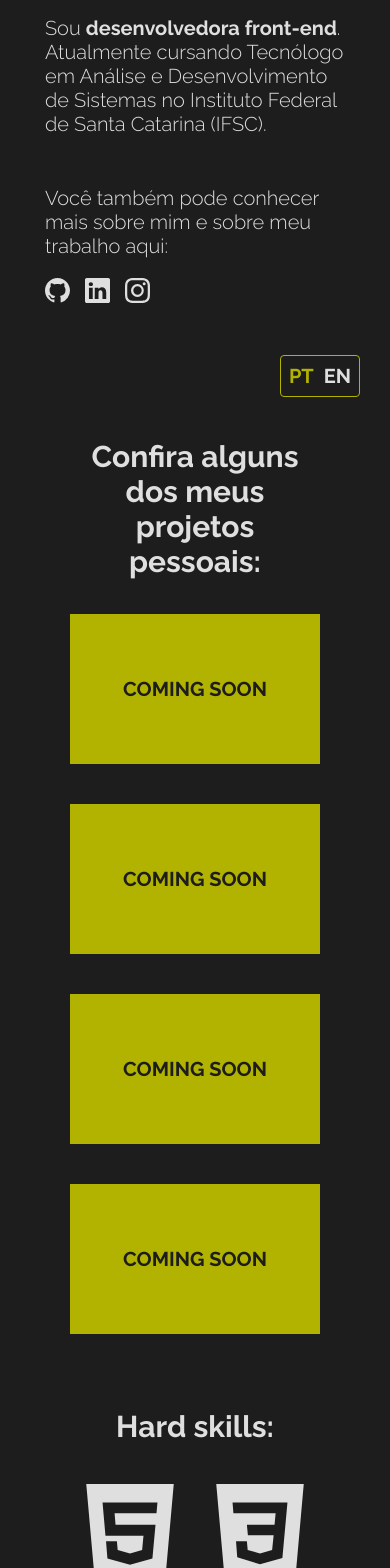
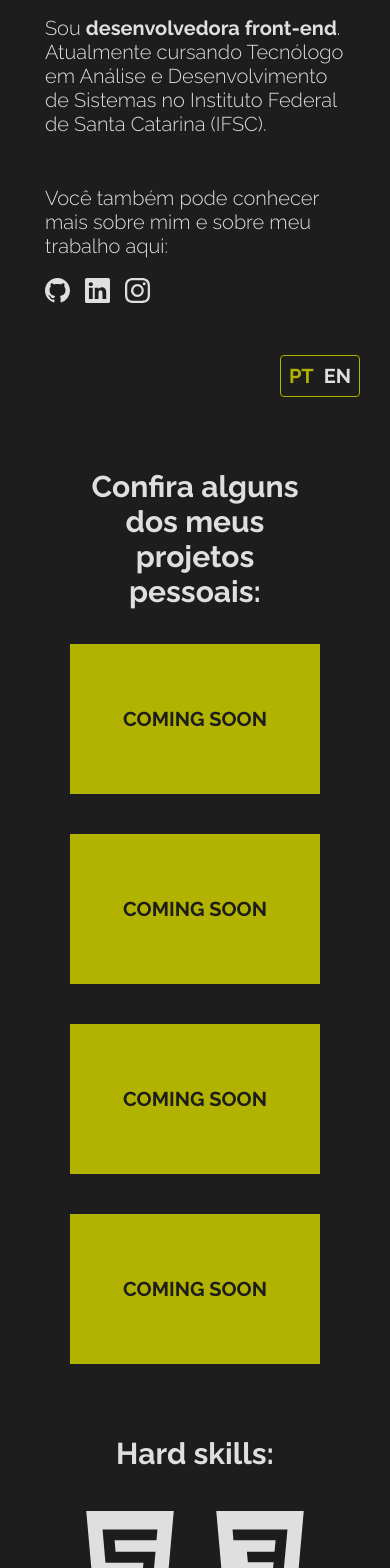
Before and after one commit to ericahanemann/erica-portfolio, a React (Vite) app: page / in a window 390 px wide. Shown: the part 432-2000 px from the top of the page. Built offline with nearby package versions, Linux system fonts and the light colour scheme.

Commit message:
more design adjustments

```diff
--- a/src/components/ContactForm/ContactForm.module.css
+++ b/src/components/ContactForm/ContactForm.module.css
@@ -153,7 +153,7 @@
     padding: 0 15px;
   }
   .form-container h3 {
-    margin-top:50px;
+    margin-top: 60px;
   }
 }
 
--- a/src/components/Skills/Skills.module.css
+++ b/src/components/Skills/Skills.module.css
@@ -64,6 +64,6 @@
     max-width: 800px;
   }
   .skills-container h3 {
-    margin-top: 30px;
+    margin-top: 60px;
   }
 }
--- a/src/components/Work/Work.module.css
+++ b/src/components/Work/Work.module.css
@@ -63,6 +63,9 @@
   .projects-container {
     width: 500px;
   }
+  .projects-section h3 {
+    margin-top: 60px;
+  }
 }
 
 @media screen and (max-width: 500px) {
```
